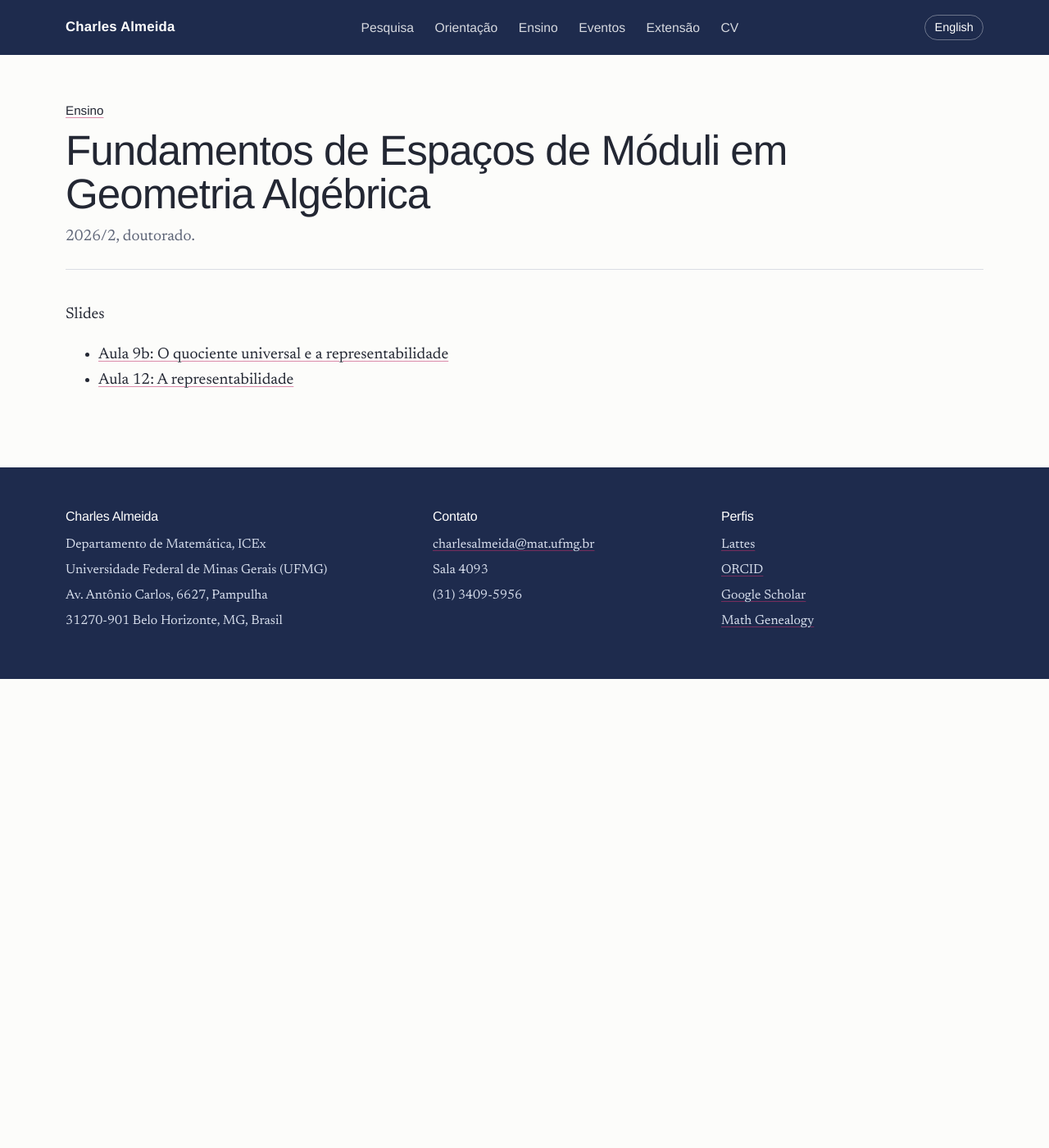
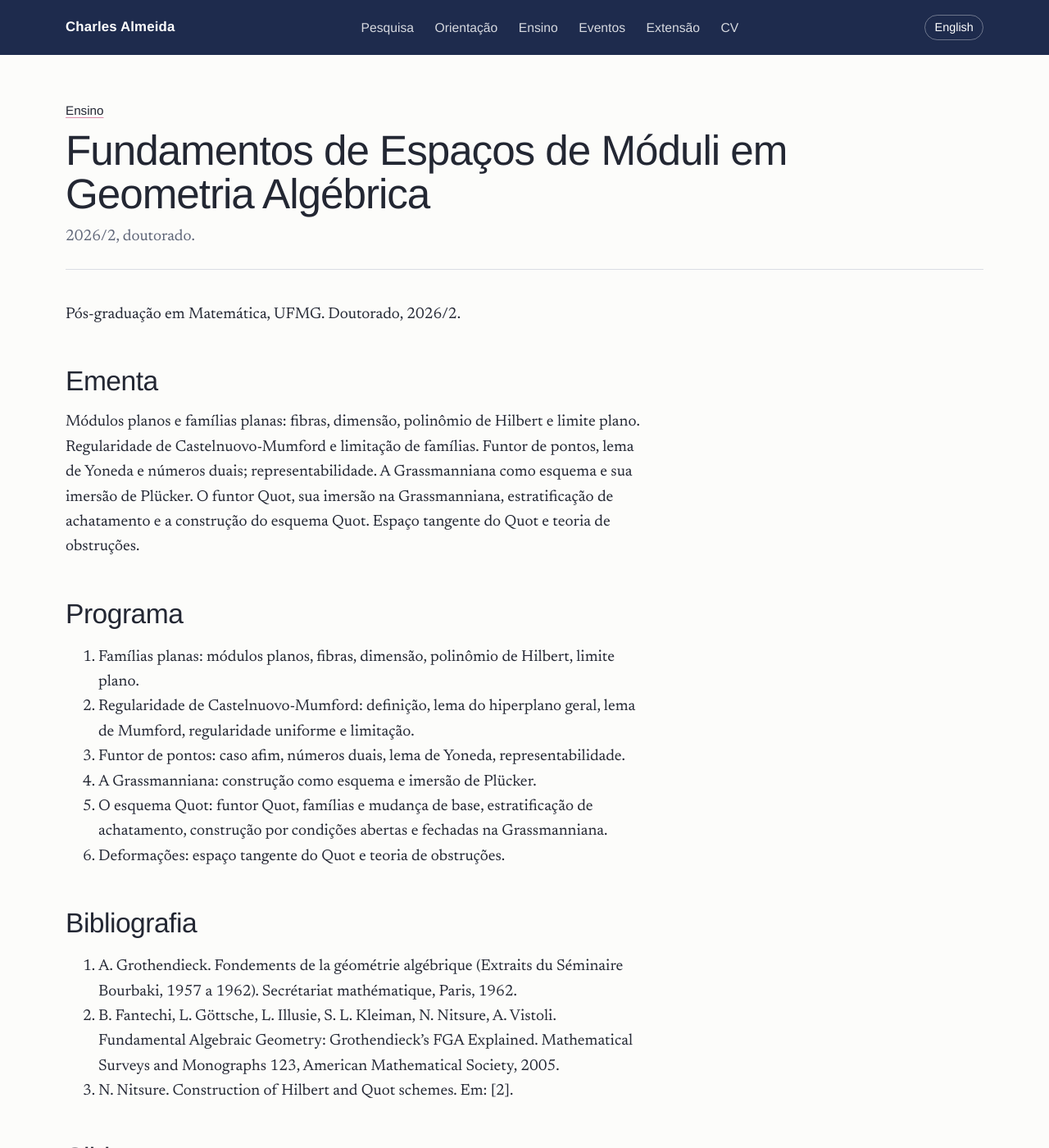
Before and after one commit to charlesalmd/charlesalmd.github.io, a Jekyll site: the page built from pt/ensino/2026-2/fundamentos-de-espacos-de-moduli/index.md, in a window 1280 px wide and 1400 px high. Shown: the whole window at 82% size. Built offline with Jekyll 4.4.1, drawn with Linux system fonts in a browser that asks for light colours; some web fonts are replaced.

Commit message:
Fundamentos de Espaços de Móduli: ementa, programa e bibliografia
Co-Authored-By: Claude Sonnet 5.5 <noreply@anthropic.com>

```diff
--- a/pt/ensino/2026-2/fundamentos-de-espacos-de-moduli/index.md
+++ b/pt/ensino/2026-2/fundamentos-de-espacos-de-moduli/index.md
@@ -3,7 +3,37 @@ layout: disciplina
 lang: pt
 ---
 
-Slides
+Pós-graduação em Matemática, UFMG. Doutorado, 2026/2.
+
+## Ementa
+
+Módulos planos e famílias planas: fibras, dimensão, polinômio de Hilbert e limite plano.
+Regularidade de Castelnuovo-Mumford e limitação de famílias. Funtor de pontos, lema de Yoneda e
+números duais; representabilidade. A Grassmanniana como esquema e sua imersão de Plücker.
+O funtor Quot, sua imersão na Grassmanniana, estratificação de achatamento e a construção do
+esquema Quot. Espaço tangente do Quot e teoria de obstruções.
+
+## Programa
+
+1. Famílias planas: módulos planos, fibras, dimensão, polinômio de Hilbert, limite plano.
+2. Regularidade de Castelnuovo-Mumford: definição, lema do hiperplano geral, lema de Mumford,
+   regularidade uniforme e limitação.
+3. Funtor de pontos: caso afim, números duais, lema de Yoneda, representabilidade.
+4. A Grassmanniana: construção como esquema e imersão de Plücker.
+5. O esquema Quot: funtor Quot, famílias e mudança de base, estratificação de achatamento,
+   construção por condições abertas e fechadas na Grassmanniana.
+6. Deformações: espaço tangente do Quot e teoria de obstruções.
+
+## Bibliografia
+
+1. A. Grothendieck. Fondements de la géométrie algébrique (Extraits du Séminaire Bourbaki,
+   1957 a 1962). Secrétariat mathématique, Paris, 1962.
+2. B. Fantechi, L. Göttsche, L. Illusie, S. L. Kleiman, N. Nitsure, A. Vistoli.
+   Fundamental Algebraic Geometry: Grothendieck's FGA Explained. Mathematical Surveys and
+   Monographs 123, American Mathematical Society, 2005.
+3. N. Nitsure. Construction of Hilbert and Quot schemes. Em: [2].
+
+## Slides
 
 - [Aula 9b: O quociente universal e a representabilidade](aula-09b-quociente-universal-e-representabilidade.pdf)
 - [Aula 12: A representabilidade](aula-12-representabilidade.pdf)
```
